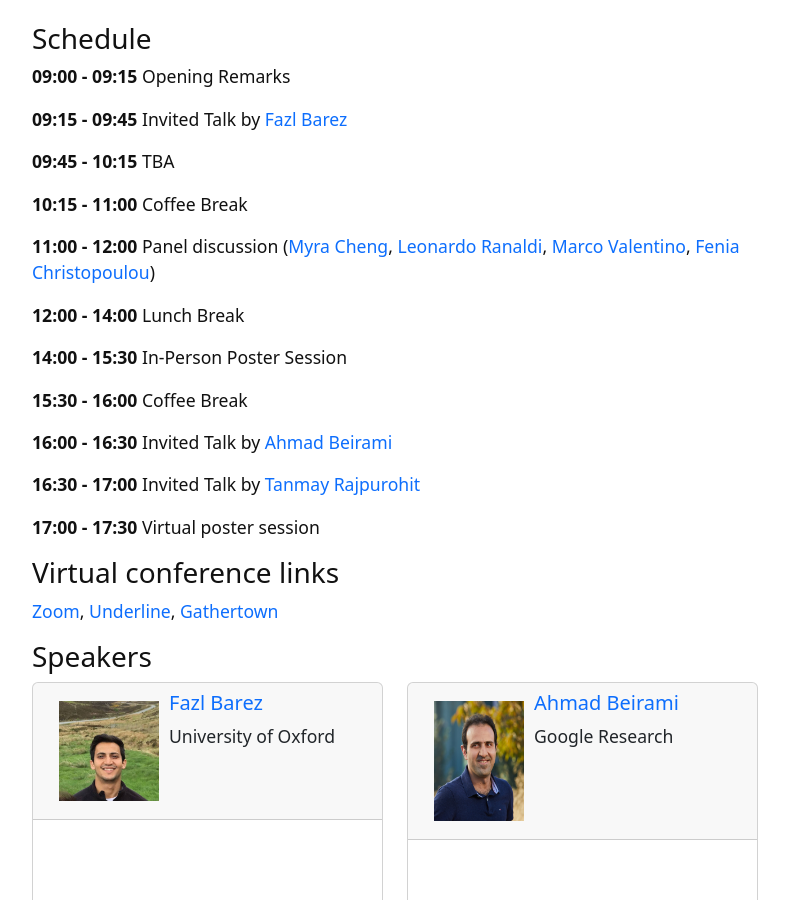
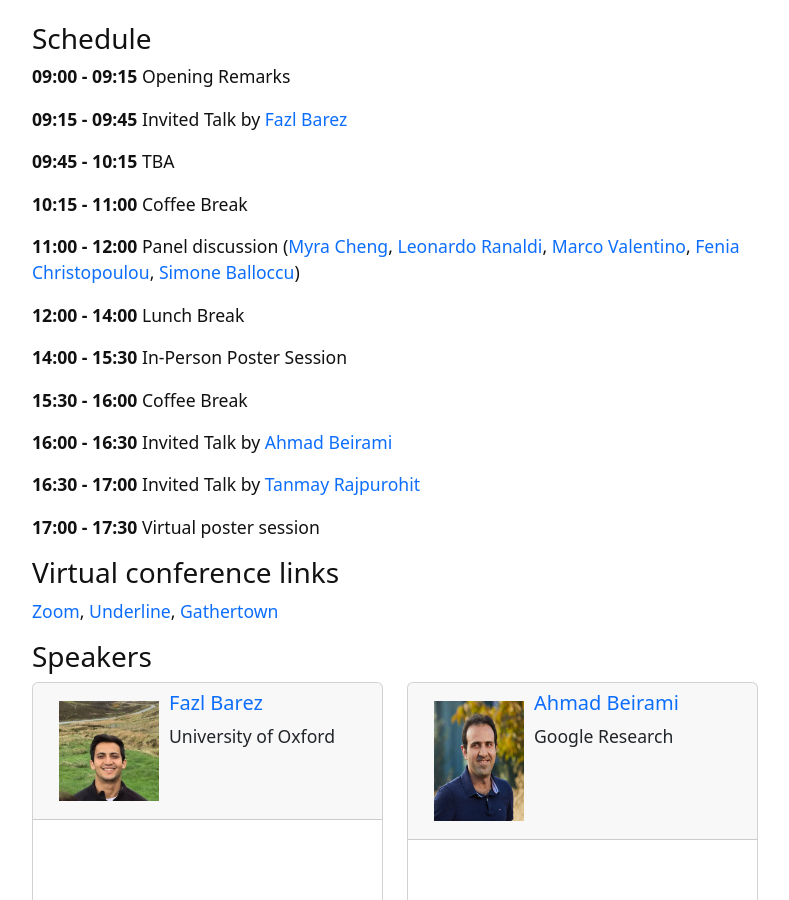
Before and after one commit to genpersonalization/genpersonalization.github.io, a Jekyll site: the page built from content/1-program.md, in a window 1280 px wide and 900 px high, scrolled down 431 px. Shown: the whole window, without its empty margins (245-1034 px from the left). Built offline with Jekyll 4.4.1, drawn with Linux system fonts in a browser that asks for light colours.

Commit message:
panel updates

```diff
--- a/_includes/speakers.html
+++ b/_includes/speakers.html
@@ -84,8 +84,8 @@
     <div class="col-sm-6 scroll">
         <div class="card" style="height:510px">
             <div class="card-header">
-                <img src="../images/invited_speakers/simone.png" alt="logo" style="float:left;width:100px;height:100px;" hspace="10" vspace="10">
-                <h5 class="card-title"><a href="">Simone Balloccu</a></h5>Charles University
+                <img src="../images/invited_speakers/simone.jpg" alt="logo" style="float:left;width:100px;height:100px;" hspace="10" vspace="10">
+                <h5 class="card-title"><a href="https://uccollab.github.io">Simone Balloccu</a></h5>Charles University
             </div>
             <!-- <div class="card-body">
 
--- a/content/1-program.md
+++ b/content/1-program.md
@@ -14,7 +14,7 @@ nav: Program
 
 **10:15 - 11:00** Coffee Break
 
-**11:00 - 12:00** Panel discussion (<a href="https://myracheng.github.io">Myra Cheng</a>, <a href="https://www.linkedin.com/in/leonardo-ranaldi-848645175/?originalSubdomain=it">Leonardo Ranaldi</a>, <a href="https://www.marcovalentino.net">Marco Valentino</a>, <a href="https://fenchri.github.io">Fenia Christopoulou</a>)
+**11:00 - 12:00** Panel discussion (<a href="https://myracheng.github.io">Myra Cheng</a>, <a href="https://www.linkedin.com/in/leonardo-ranaldi-848645175/?originalSubdomain=it">Leonardo Ranaldi</a>, <a href="https://www.marcovalentino.net">Marco Valentino</a>, <a href="https://fenchri.github.io">Fenia Christopoulou</a>, <a href="https://uccollab.github.io">Simone Balloccu</a>)
 
 **12:00 - 14:00** Lunch Break
 
```
Also changed, not shown: images/invited_speakers/simone.jpg (added).
